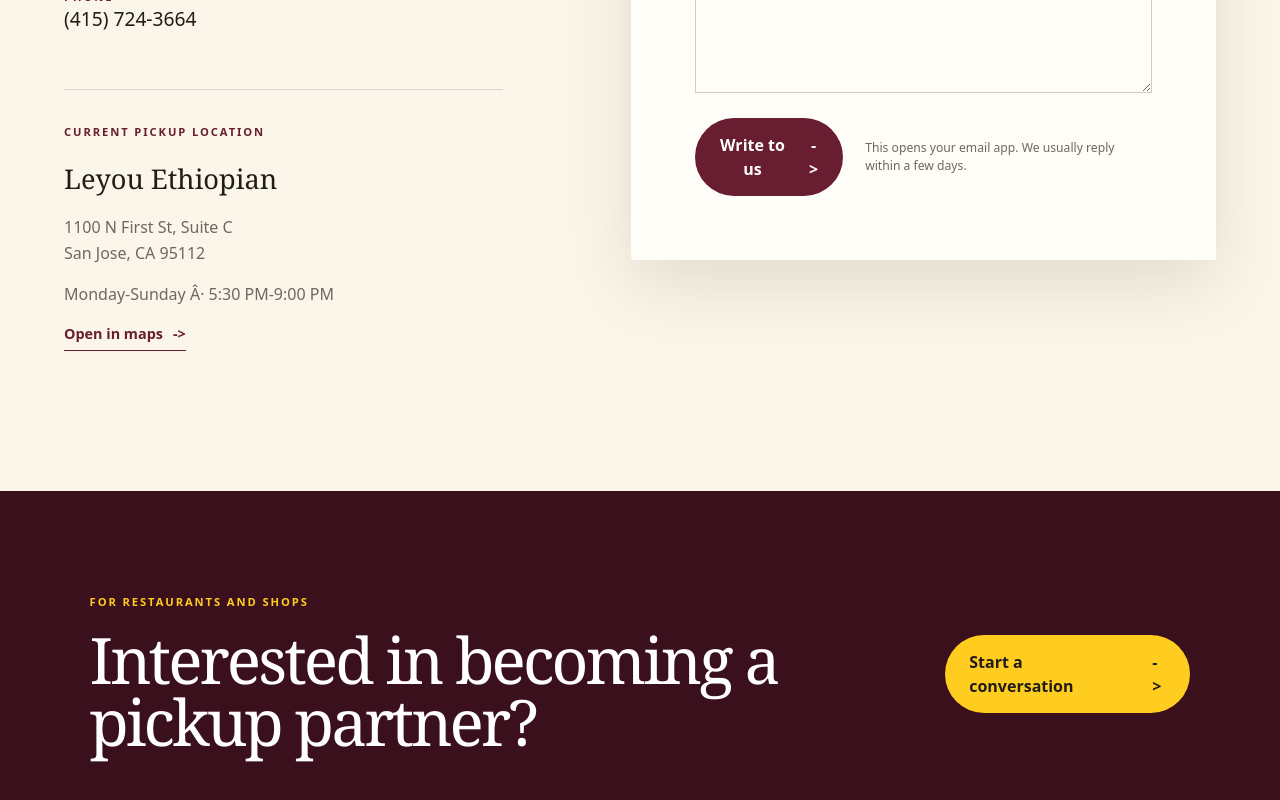
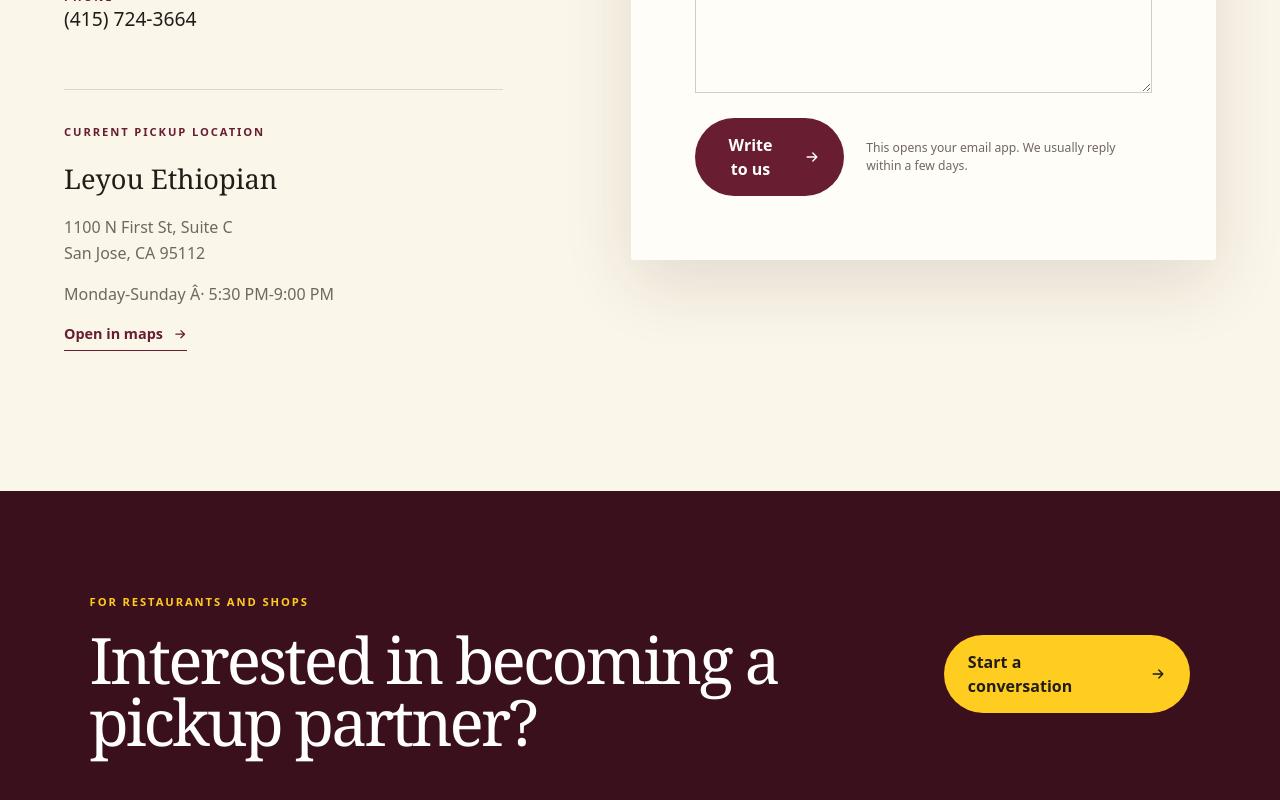
Before and after one commit to Kidus-M/Orit-Backend, a Next.js app: page /contact in a window 1280 px wide. Shown: the part 1000-1800 px from the top of the page. Built offline with nearby package versions, Linux system fonts and the light colour scheme.

Commit message:
feat: add ArrowRightIcon component and update links across pages

```diff
--- a/app/about/page.tsx
+++ b/app/about/page.tsx
@@ -2,6 +2,7 @@
 import Image from "next/image";
 import Link from "next/link";
 
+import { ArrowRightIcon } from "@/components/arrow-right-icon";
 import { MarketingShell } from "@/components/marketing-shell";
 import { PageTransition } from "@/components/page-transition";
 
@@ -133,7 +134,7 @@
             <p className="kicker">See it in the world</p>
             <h2>Tradition feels best when it is shared.</h2>
             <Link className="button button--wine" href="/gallery">
-              Visit the gallery <span aria-hidden="true">-&gt;</span>
+              Visit the gallery <ArrowRightIcon />
             </Link>
           </section>
         </main>
--- a/app/contact/page.tsx
+++ b/app/contact/page.tsx
@@ -1,5 +1,6 @@
 import type { Metadata } from "next";
 
+import { ArrowRightIcon } from "@/components/arrow-right-icon";
 import { ContactForm } from "@/components/contact-form";
 import { MarketingShell } from "@/components/marketing-shell";
 import { PageTransition } from "@/components/page-transition";
@@ -60,7 +61,7 @@
                   target="_blank"
                   rel="noreferrer"
                 >
-                  Open in maps <span aria-hidden="true">-&gt;</span>
+                  Open in maps <ArrowRightIcon />
                 </a>
               </div>
             </div>
@@ -79,7 +80,7 @@
               className="button button--honey"
               href="mailto:orittej.comments@gmail.com?subject=Orit%20Tej%20pickup%20partnership"
             >
-              Start a conversation <span aria-hidden="true">-&gt;</span>
+              Start a conversation <ArrowRightIcon />
             </a>
           </section>
         </main>
--- a/app/download/page.tsx
+++ b/app/download/page.tsx
@@ -2,6 +2,7 @@
 import Image from "next/image";
 import Link from "next/link";
 
+import { ArrowRightIcon } from "@/components/arrow-right-icon";
 import { MarketingShell } from "@/components/marketing-shell";
 import { PageTransition } from "@/components/page-transition";
 
@@ -121,7 +122,7 @@
             <p className="kicker">Want an update?</p>
             <h2>We will let you know when the app is ready.</h2>
             <Link className="button button--wine" href="/contact">
-              Contact us <span aria-hidden="true">-&gt;</span>
+              Contact us <ArrowRightIcon />
             </Link>
           </section>
         </main>
--- a/app/globals.css
+++ b/app/globals.css
@@ -117,6 +117,13 @@
   font-size: 0.9rem; font-weight: 700;
 }
 .text-link--wine { color: var(--wine); }
+.arrow-icon {
+  width: 1em; height: 1em; flex: 0 0 auto; overflow: visible;
+  transition: transform 220ms ease;
+}
+.button:hover .arrow-icon, .text-link:hover .arrow-icon {
+  transform: translateX(3px);
+}
 .image-frame { position: relative; overflow: hidden; }
 
 .hero {
--- a/app/page.tsx
+++ b/app/page.tsx
@@ -2,6 +2,7 @@
 import Image from "next/image";
 import Link from "next/link";
 
+import { ArrowRightIcon } from "@/components/arrow-right-icon";
 import { MarketingShell } from "@/components/marketing-shell";
 import { PageTransition } from "@/components/page-transition";
 
@@ -38,10 +39,10 @@
               </p>
               <div className="hero__actions" data-page-intro>
                 <Link className="button button--wine" href="/about">
-                  Discover our story <span aria-hidden="true">-&gt;</span>
+                  Discover our story <ArrowRightIcon />
                 </Link>
                 <Link className="text-link" href="/download">
-                  Get the app <span aria-hidden="true">-&gt;</span>
+                  Get the app <ArrowRightIcon />
                 </Link>
               </div>
             </div>
@@ -69,7 +70,7 @@
                 conversation.
               </p>
               <Link className="text-link text-link--wine" href="/about">
-                Learn what makes ours special <span aria-hidden="true">-&gt;</span>
+                Learn what makes ours special <ArrowRightIcon />
               </Link>
             </div>
           </section>
@@ -94,7 +95,7 @@
                 them the courage to share it with the wider community.
               </p>
               <Link className="button button--honey" href="/about">
-                Read the full story <span aria-hidden="true">-&gt;</span>
+                Read the full story <ArrowRightIcon />
               </Link>
             </div>
           </section>
@@ -135,7 +136,7 @@
               <p className="kicker kicker--light">A seat at the table</p>
               <h2>Good wine makes room for good company.</h2>
               <Link className="button button--outline-light" href="/gallery">
-                Explore the gallery <span aria-hidden="true">-&gt;</span>
+                Explore the gallery <ArrowRightIcon />
               </Link>
             </div>
             <div className="gallery-preview__images" data-stagger>
@@ -157,7 +158,7 @@
                 The app is being prepared for Android and iPhone.
               </p>
               <Link className="button button--wine" href="/download">
-                Preview the app <span aria-hidden="true">-&gt;</span>
+                Preview the app <ArrowRightIcon />
               </Link>
             </div>
             <div className="phone-stage" data-reveal aria-label="Orit Tej app preview">
--- /dev/null
+++ b/components/arrow-right-icon.tsx
@@ -0,0 +1,19 @@
+export function ArrowRightIcon() {
+  return (
+    <svg
+      className="arrow-icon"
+      viewBox="0 0 20 20"
+      fill="none"
+      aria-hidden="true"
+      focusable="false"
+    >
+      <path
+        d="M4 10h12m-5-5 5 5-5 5"
+        stroke="currentColor"
+        strokeWidth="1.75"
+        strokeLinecap="round"
+        strokeLinejoin="round"
+      />
+    </svg>
+  );
+}
--- a/components/contact-form.tsx
+++ b/components/contact-form.tsx
@@ -1,6 +1,8 @@
 "use client";
 
 import { useState, type FormEvent } from "react";
+
+import { ArrowRightIcon } from "@/components/arrow-right-icon";
 
 export function ContactForm() {
   const [sent, setSent] = useState(false);
@@ -40,7 +42,7 @@
       <div className="contact-form__actions">
         <button className="button button--wine" type="submit">
           Write to us
-          <span aria-hidden="true">-&gt;</span>
+          <ArrowRightIcon />
         </button>
         <p aria-live="polite">
           {sent
--- a/components/site-footer.tsx
+++ b/components/site-footer.tsx
@@ -1,5 +1,7 @@
 import Image from "next/image";
 import Link from "next/link";
+
+import { ArrowRightIcon } from "@/components/arrow-right-icon";
 
 export function SiteFooter() {
   return (
@@ -11,7 +13,7 @@
         </div>
         <Link className="button button--honey" href="/contact">
           Start a conversation
-          <span aria-hidden="true">-&gt;</span>
+          <ArrowRightIcon />
         </Link>
       </div>
 
```
